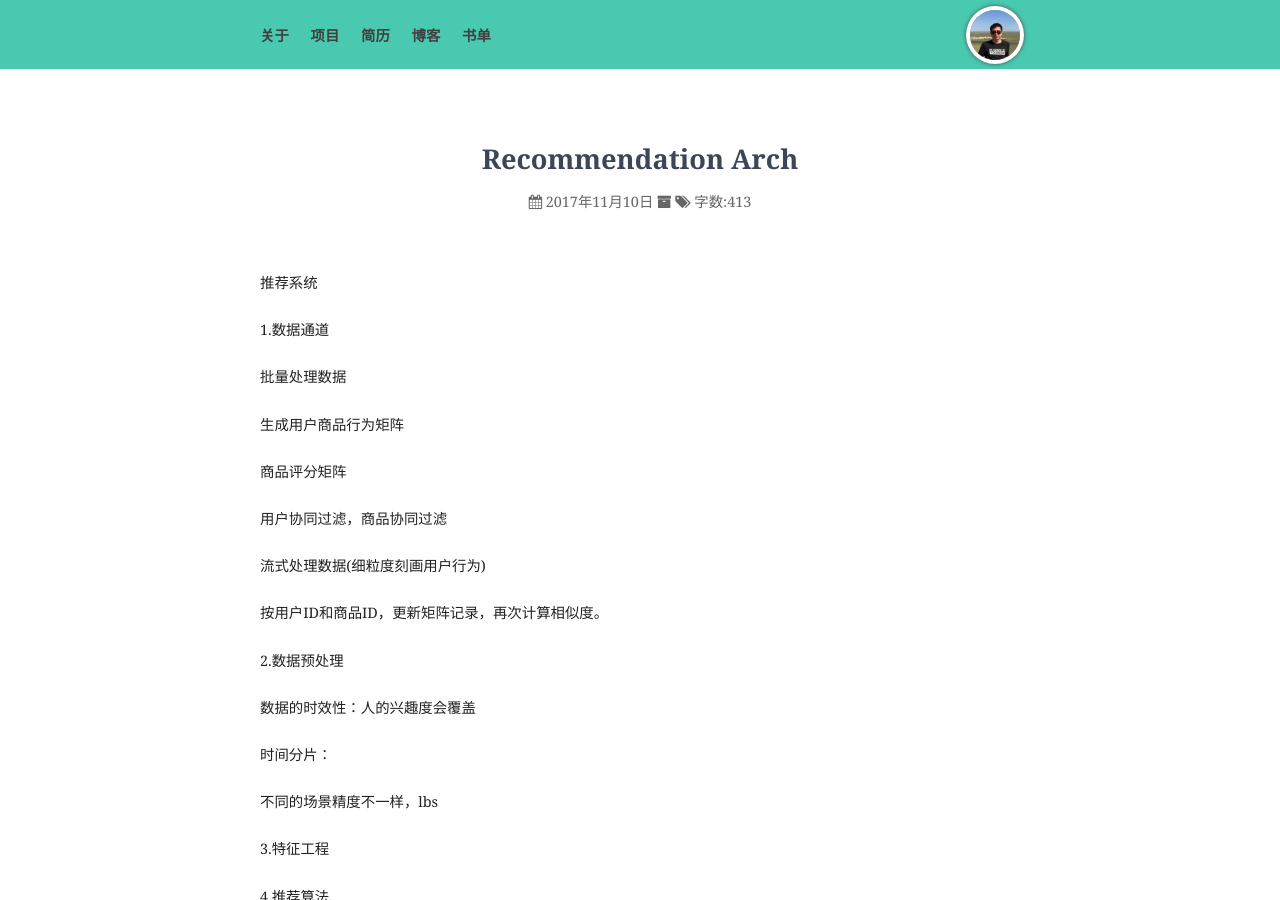
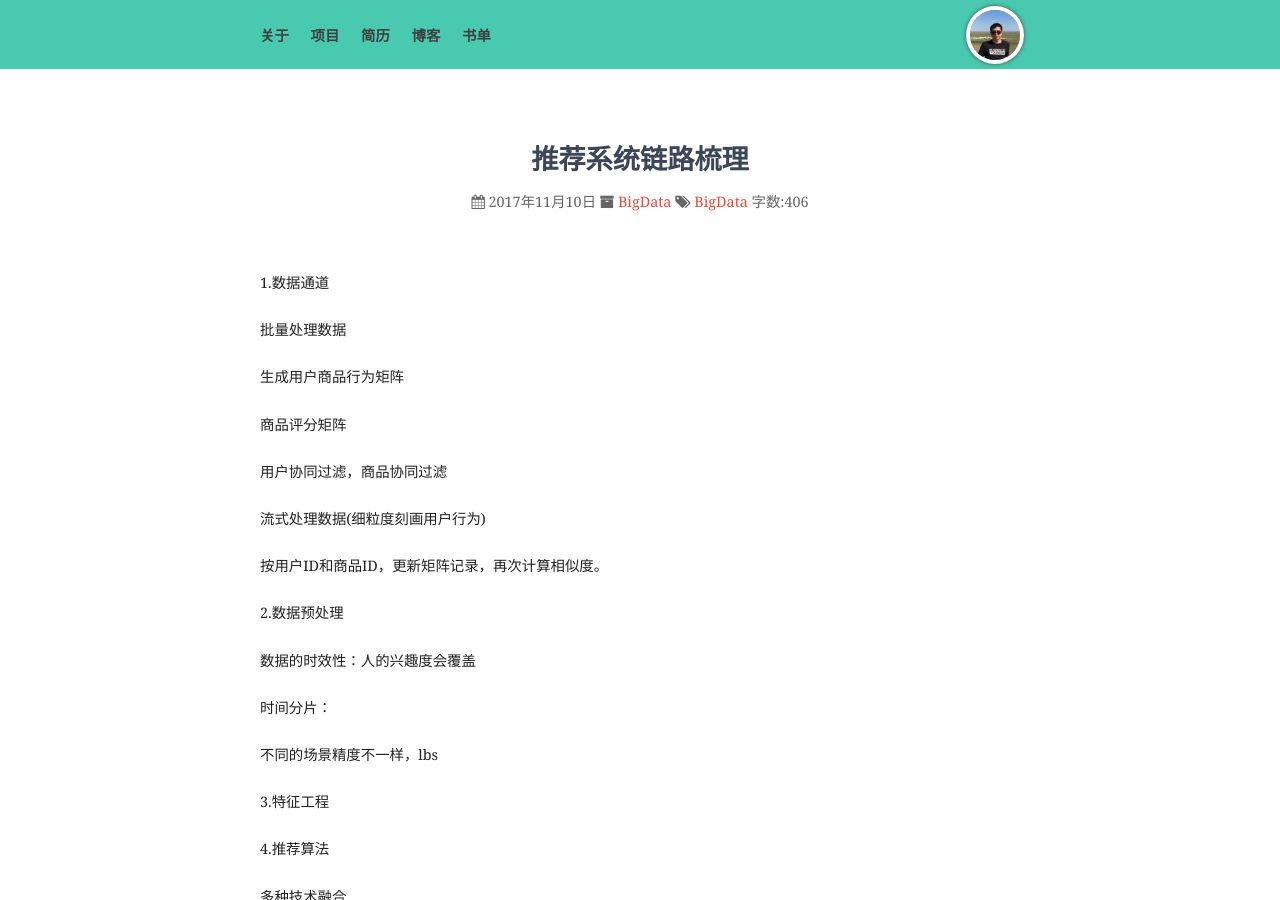
Before and after one commit to zhulongchao/zhulongchao.github.io, a Jekyll site: the page built from _posts/2017-11-10-recommendation-arch.md, in a window 1280 px wide and 900 px high. Built offline with Jekyll 4.4.1, drawn with Linux system fonts in a browser that asks for light colours; nearby versions of some CDN libraries; our own code applies the rules of GitHub Pages for plain Markdown files; comment, search, counter and statistics services are not loaded.

Commit message:
modify page

```diff
--- a/_layouts/simplePage.html
+++ b/_layouts/simplePage.html
@@ -69,8 +69,9 @@
         <!--<a class="{% if page.category == 'publication' %} selected {% endif %}" href="/publication/">出版</a>-->
         <a class="{% if page.category == 'blog' %} selected {% endif %}" href="/blog/">博客</a>
         <a href="/books/">书单</a>
-        <!--<a href="/timeline/">时间线</a>-->
-        <a href="https://github.com/zhulongchao">Github</a>
+        <!--<a href="/timeline/">时间线</a>
+        <a href="https://github.com/zhulongchao">Github</a>-->
+
       </nav>
     {% endif %}
 
--- a/_posts/2017-11-10-recommendation-arch.md
+++ b/_posts/2017-11-10-recommendation-arch.md
@@ -1,4 +1,10 @@
-推荐系统
+---
+layout: post
+title: 推荐系统链路梳理
+categories: [BigData]
+tags: BigData
+---
+
 
 1.数据通道
 
```
